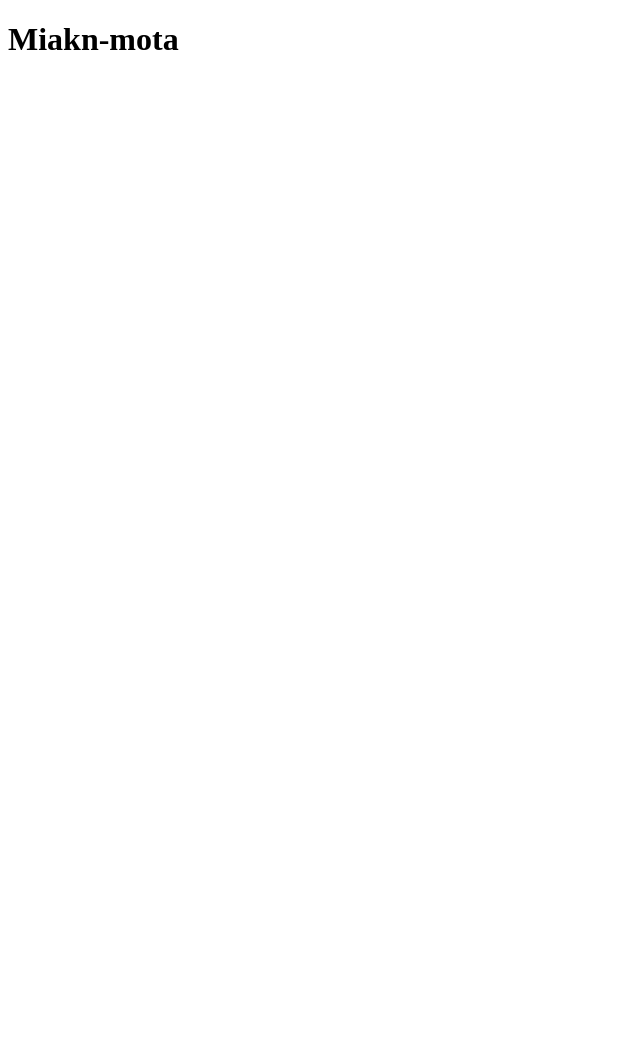
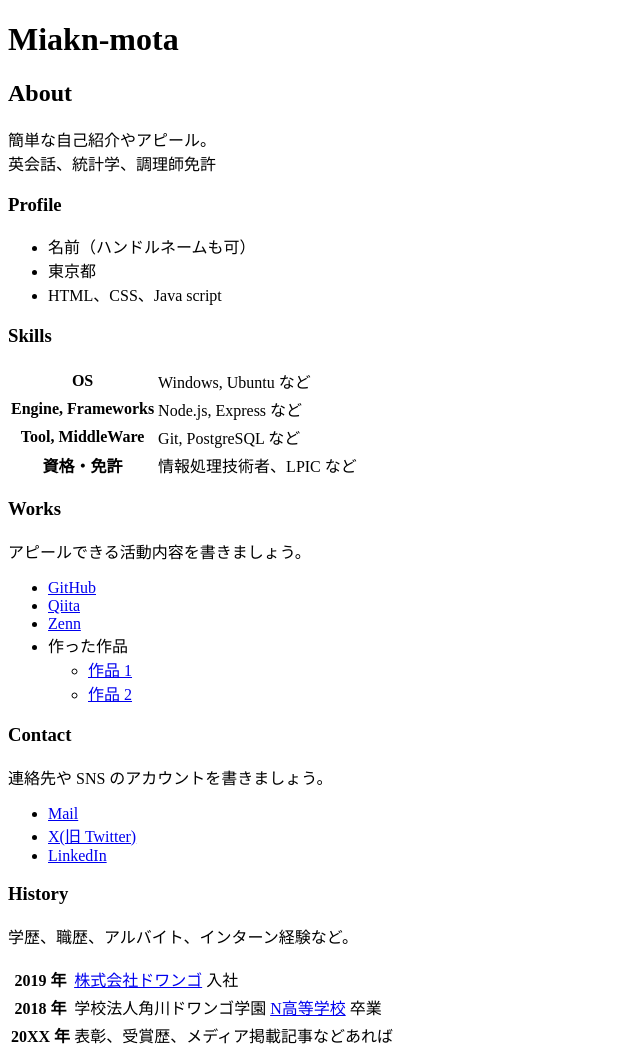
Before and after one commit to Mikan-mota/Mikan-mota.github.io, a plain HTML site: page index.html in a window 1280 px wide. Shown: the whole page, without its empty margins (0-640 px from the left). Before the commit the page ends 800 px from the top, so only its background shows below. Drawn offline with Linux system fonts and the light colour scheme.

Commit message:
Update index.html

```diff
--- a/index.html
+++ b/index.html
@@ -3,9 +3,80 @@
   <head>
     <meta charset="utf-8">
     <meta name="viewport" content="width=device-width, initial-scale=1">
-    <title>ハンドルネームのポートフォリオ</title>
+    <title>Mikan-motaのポートフォリオ</title>
   </head>
   <body>
     <h1>Miakn-mota</h1>
+
+    <h2>About</h2>
+    <p>
+      簡単な自己紹介やアピール。<br>
+     英会話、統計学、調理師免許
+    <h3>Profile</h3>
+    <ul>
+      <li>名前（ハンドルネームも可）</li>
+      <li>東京都</li>
+      <li>HTML、CSS、Java script</li>
+    </ul>
+
+    <h3>Skills</h3>
+    <table>
+      <tr>
+        <th>OS</th>
+        <td>Windows, Ubuntu など</td>
+      </tr>
+      <tr>
+        <th>Engine, Frameworks</th>
+        <td>Node.js, Express など</td>
+      </tr>
+      <tr>
+        <th>Tool, MiddleWare</th>
+        <td>Git, PostgreSQL など</td>
+      </tr>
+      <tr>
+        <th>資格・免許</th>
+        <td>情報処理技術者、LPIC など</td>
+      </tr>
+    </table>
+
+    <h3>Works</h3>
+    <p>アピールできる活動内容を書きましょう。</p>
+    <ul>
+      <li><a href="https://github.com/">GitHub</a></li>
+      <li><a href="https://qiita.com/">Qiita</a></li>
+      <li><a href="https://zenn.dev/">Zenn</a></li>
+      <li>
+        作った作品
+        <ul>
+          <li><a href="https://example.com/">作品 1</a></li>
+          <li><a href="https://example.com/">作品 2</a></li>
+        </ul>
+      </li>
+    </ul>
+
+    <h3>Contact</h3>
+    <p>連絡先や SNS のアカウントを書きましょう。</p>
+    <ul>
+      <li><a href="mailto:name@example.com">Mail</a></li>
+      <li><a href="https://twitter.com/n_yobikou">X(旧 Twitter)</a></li>
+      <li><a href="https://www.linkedin.com/">LinkedIn</a></li>
+    </ul>
+
+    <h3>History</h3>
+    <p>学歴、職歴、アルバイト、インターン経験など。</p>
+    <table>
+      <tr>
+        <th>2019 年</th>
+        <td><a href="https://dwango.co.jp/">株式会社ドワンゴ</a> 入社</td>
+      </tr>
+      <tr>
+        <th>2018 年</th>
+        <td>学校法人角川ドワンゴ学園 <a href="https://nnn.ed.jp/">N高等学校</a> 卒業</td>
+      </tr>
+      <tr>
+        <th>20XX 年</th>
+        <td>表彰、受賞歴、メディア掲載記事などあれば</td>
+      </tr>
+    </table>
   </body>
 </html>
```
